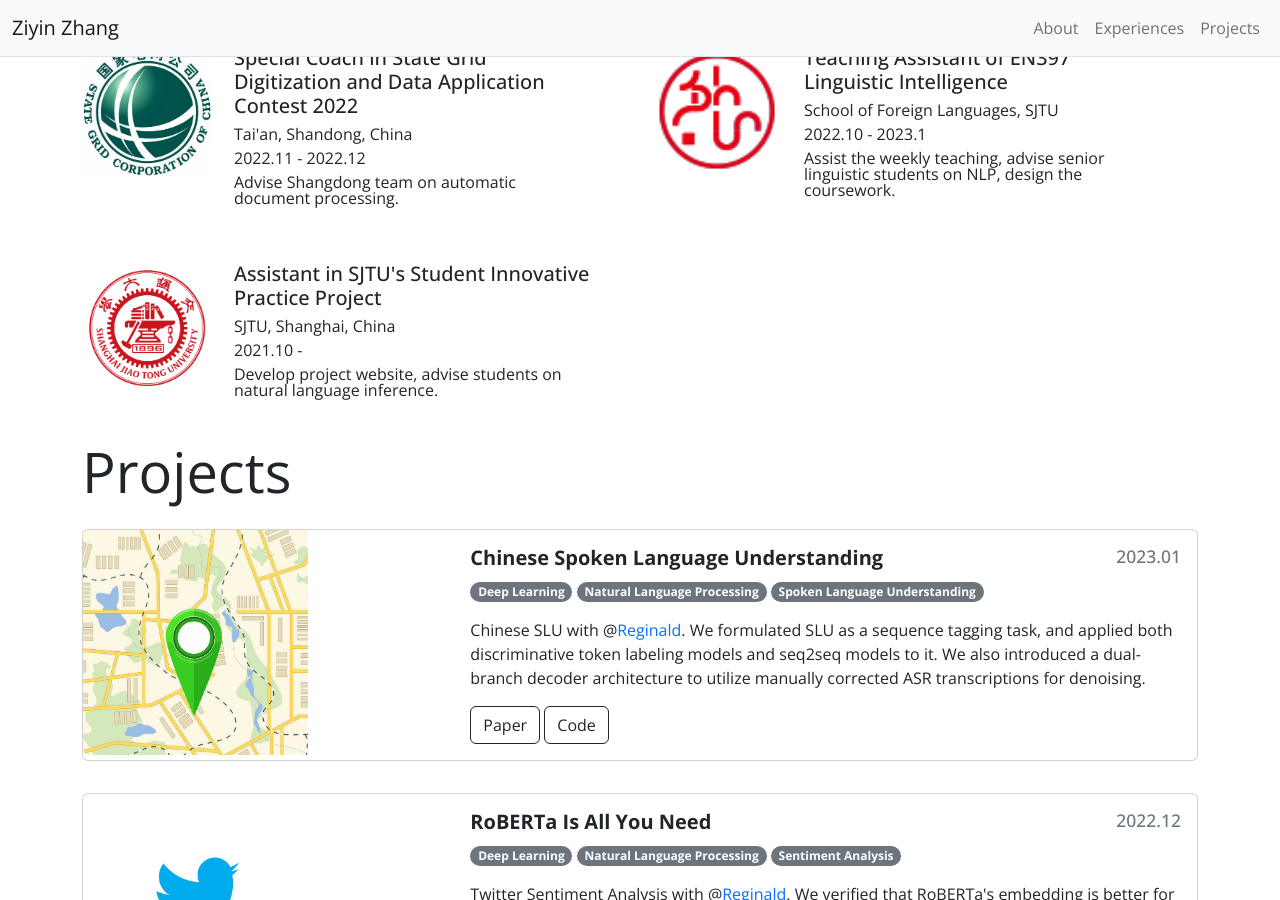
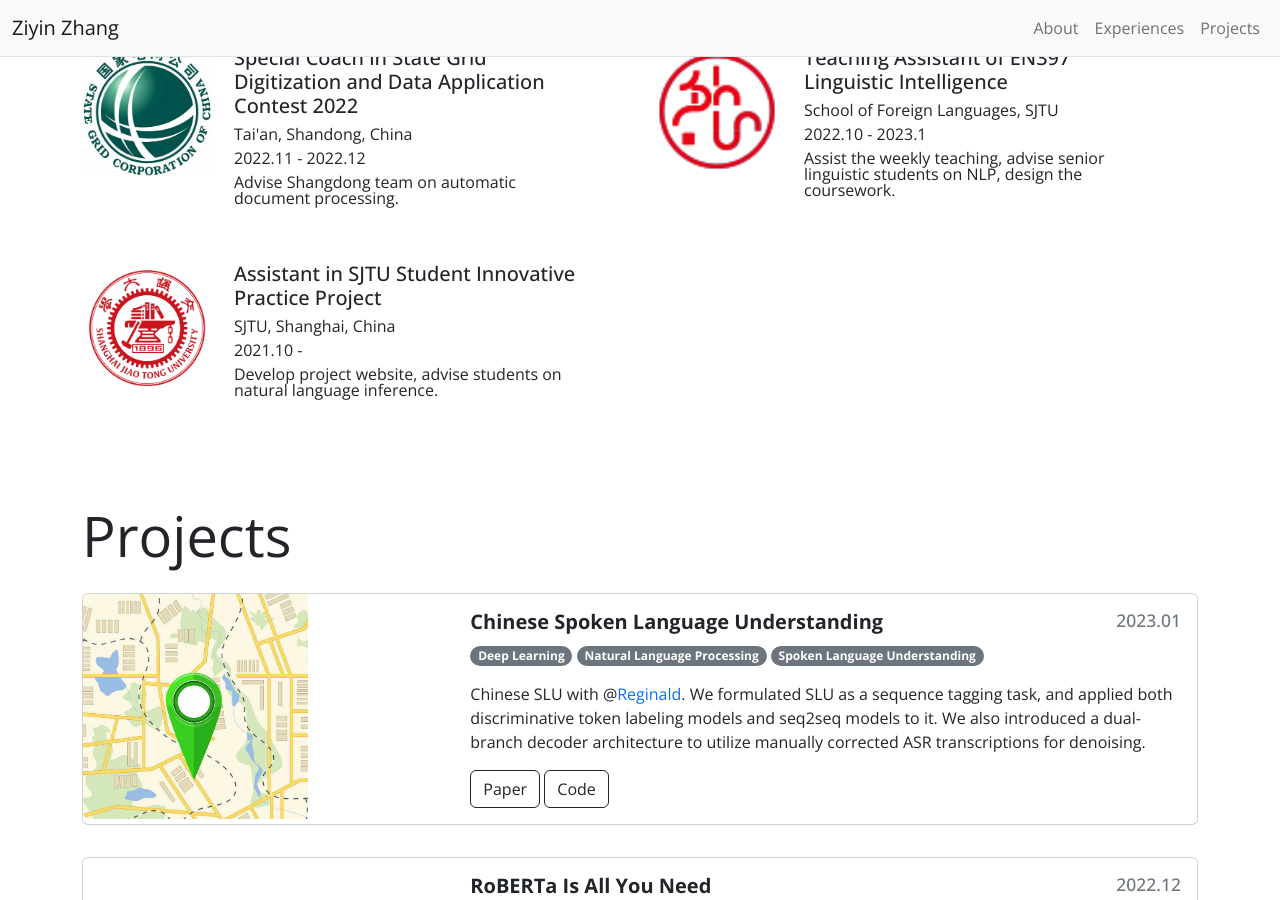
Before and after one commit to Geralt-Targaryen/Geralt-Targaryen.github.io, a Jekyll site: the page built from index.html, in a window 1280 px wide and 900 px high, scrolled down 1466 px. Built offline with Jekyll 4.4.1, drawn with Linux system fonts in a browser that asks for light colours.

```diff
--- a/_includes/experience.html
+++ b/_includes/experience.html
@@ -31,7 +31,7 @@
                 <img width="130" height="130" src="../images/logo_sjtu.png" class="d-block mx-auto">
               </div>
               <div class="col-lg-8 align-self-center" style="margin-left: 10%;">
-                <h5>Assistant in SJTU's Student Innovative Practice Project</h5>
+                <h5>Assistant in SJTU Student Innovative Practice Project</h5>
                 <p class="small_height">SJTU, Shanghai, China</p>
                 <p class="small_height">2021.10 - </p>
                 <p class="small_height">Develop project website, advise students on natural language inference.</p>
@@ -62,5 +62,6 @@
         </ul>
       </div>
     </div>
+    <p><br><br></p>
   </div>
 </div>
```
